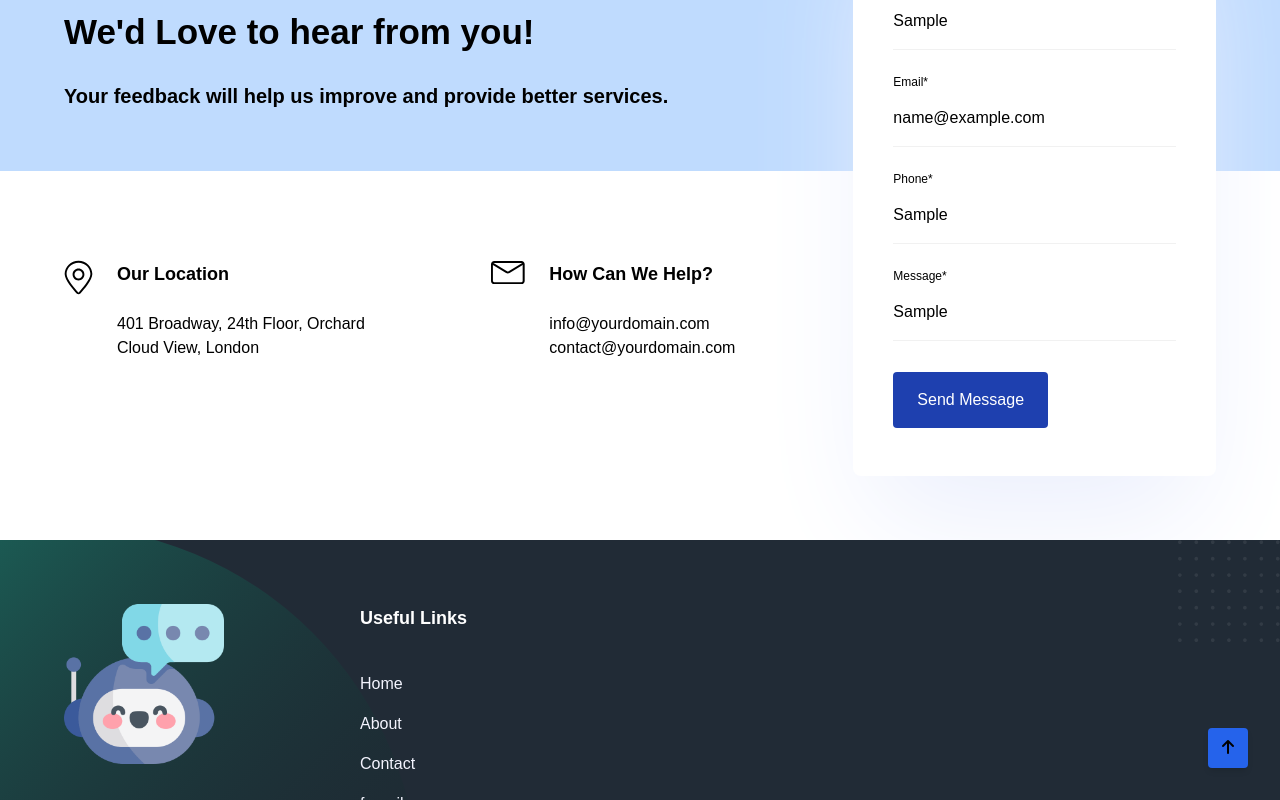
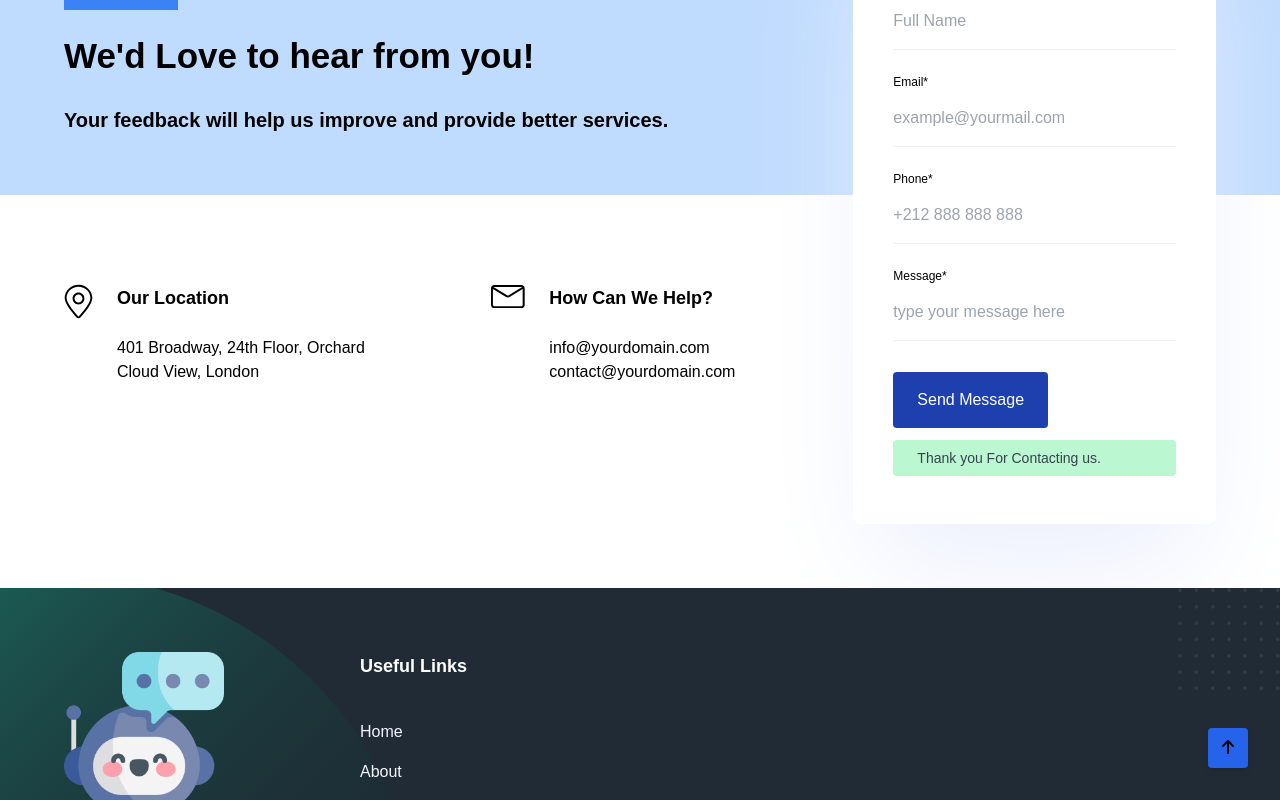
Before and after one commit to LahoucineABOULHASSAN/chatbot-fr, a React (Create React App) app: page / in a window 1280 px wide. Both pictures are taken after typing "Sample", "name@example.com", "Sample", "Sample" into the empty fields and a click on the button "Send Message". Shown: the part 2195-2995 px from the top of the page. Built offline with nearby package versions, Linux system fonts and the light colour scheme.

Commit message:
v2 netllify form

```diff
--- a/src/Components/contact/ContactForm.jsx
+++ b/src/Components/contact/ContactForm.jsx
@@ -1,4 +1,8 @@
+import { useState } from "react";
+
 const ContactForm = () => {
+  const [response, setResponse] = useState("");
+  const [isSubmited, setIsSubmited] = useState(false);
   const handleSubmit = (e) => {
     e.preventDefault();
     let myForm = document.getElementById("contactForm");
@@ -8,7 +12,12 @@ const ContactForm = () => {
       headers: { "Content-Type": "application/x-www-form-urlencoded" },
       body: new URLSearchParams(formData).toString(),
     })
-      .then(() => console.log("Form successfully submitted"))
+      .then(() => {
+        myForm.reset();
+        setResponse("Thank you For Contacting us.");
+        setIsSubmited(true);
+        setTimeout(() => setIsSubmited(false), 5000);
+      })
       .catch((error) => alert(error));
   };
 
@@ -77,7 +86,7 @@ const ContactForm = () => {
               className=" w-full border-0 border-b border-[#f1f1f1] focus:border-blue-800 focus:outline-none py-4 resize-none"
             ></textarea>
           </div>
-          <div className="mb-0">
+          <div className="mb-3">
             <button
               type="submit"
               className=" inline-flex items-center justify-center py-4 px-6 rounded text-white bg-blue-800 text-base font-medium hover:bg-dark transition duration-300 ease-in-out"
@@ -85,6 +94,13 @@ const ContactForm = () => {
               Send Message
             </button>
           </div>
+          {isSubmited && (
+            <div className="mb-0">
+              <div className="py-2 px-6 rounded text-gray-700 bg-green-200 text-base text-sm transition duration-300 ease-in-out">
+                {response}
+              </div>
+            </div>
+          )}
         </form>
       </div>
     </div>
```
